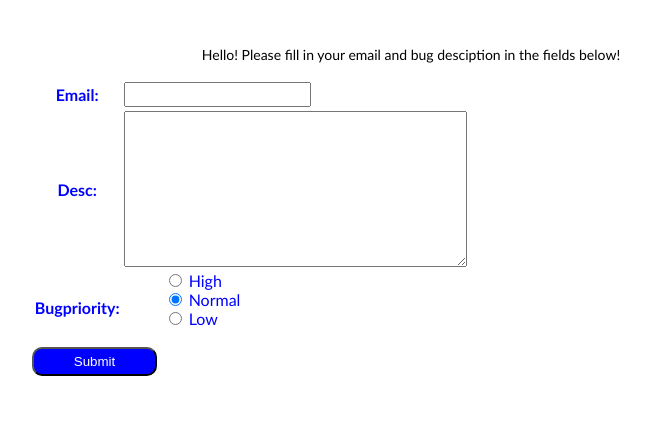
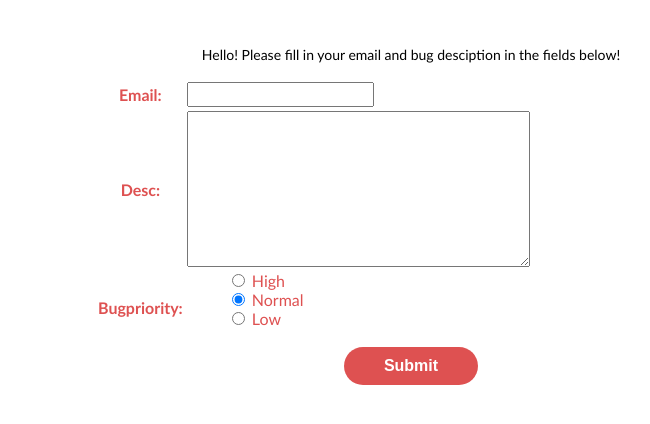
Before and after one commit to Niharika29/bugtracker, a Django app: template bugtracker/templates/data.html in a window 1280 px wide. Shown: the top 424 px of the page, without its empty margins (229-879 px from the left). Run offline with Django 3.2, Linux system fonts and the light colour scheme; the template is opened without the code that fills it: values that come from a table or form of the project are taken from there, others are empty.

Commit message:
More styling changes

```diff
--- a/bugtracker/static/css/form.css
+++ b/bugtracker/static/css/form.css
@@ -9,7 +9,8 @@ input {
 }
 
 #container {
-	width: 60%;
+	text-align: center;
+	width: 50%;
 	margin: 30px auto;
 }
 
@@ -19,15 +20,30 @@ input {
 }
 
 label {
-	color: blue;
+	color: #de5151;
 	padding: 10px auto;
 }
 
 input[type=submit] {
-	padding: 5px 40px;
+	padding: 10px 40px;
 	color:white;
-	background:blue;
-	border-radius: 10px;
+	background:#de5151;
+	font-size: 16px;
+	outline: none;
+	border-style: none;
+	border-radius: 20px;
+	font-weight: 600;
+	-webkit-transition: 0.5s;
+	-moz-transition: 0.5s;
+	-o-transition: 0.5s;
+	transition: 0.5s;
+}
+
+input[type=submit]:hover {
+	border: 2px solid #de5151;
+	color: #de5151;
+	background: white;
+	cursor: pointer;
 }
 
 ul {
```
Also changed, not shown: bugtracker/bugform/views.py (+1 -9 lines), bugtracker/templates/postform.html (+5 -14 lines).
